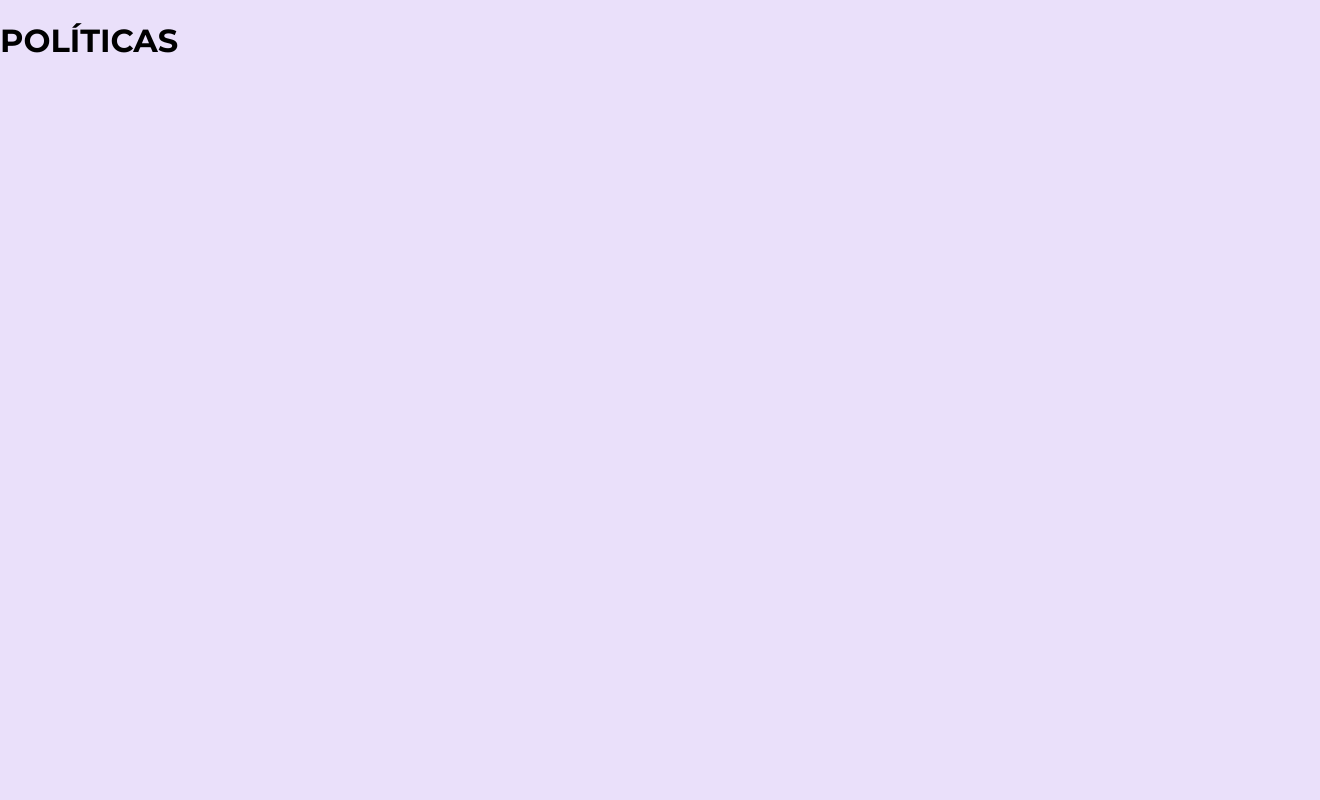
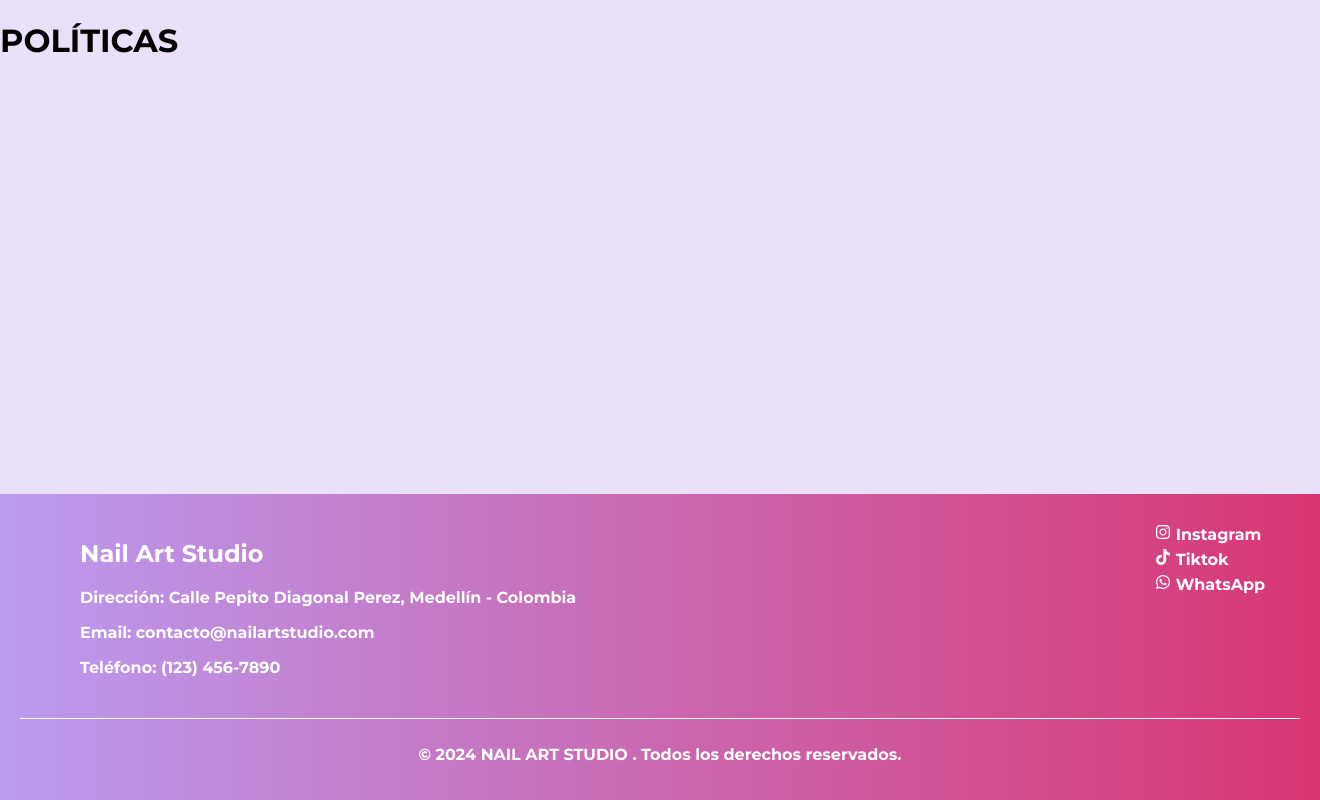
Before and after one commit to lvark/nailartwebpage, a React (Vite) app in the folder Syl01/: page /policies in a window 1280 px wide. Shown: the part 183-983 px from the top of the page, 1320 px wide, since content can reach past the window. Before the commit the page ends 800 px from the top, so only its background shows below. Built offline with nearby package versions, Linux system fonts and the light colour scheme; the HTML template or start-up script is replaced by a standard one.

Commit message:
Footer-1era-version

```diff
--- a/Syl01/index.html
+++ b/Syl01/index.html
@@ -3,7 +3,7 @@
   <head>
     <meta charset="UTF-8" />
     <meta name="viewport" content="width=device-width, initial-scale=1.0" />
-    <title>Salón de Belleza</title>
+    <title>Syvinails</title>
   </head>
   <body>
     <div id="root"></div>
--- a/Syl01/src/App.jsx
+++ b/Syl01/src/App.jsx
@@ -7,11 +7,15 @@ import Schedule from './components/Schedule';
 import Contact from './components/Contact';
 import Faq from './components/Faq';
 import Policies from './components/Policies';
+import Footer from './components/Footer'; // Importa el Footer
+
 
 function App() {
   return (
     <Router>
       <Header />
+      <div id="root">
+      <div className="content"> {/* Contenedor para el contenido principal */}
       <Routes>
         <Route path="/" element={<Home />} />
         <Route path="/store" element={<Store/>} />
@@ -19,8 +23,10 @@ function App() {
         <Route path="/contact" element={<Contact />} />
         <Route path="/faq" element={<Faq />} />
         <Route path="/policies" element={<Policies />} />
-
       </Routes>
+      </div>
+      <Footer /> {/* Agrega el Footer aquí */}
+      </div>
     </Router>
   );
 }
--- a/Syl01/src/components/Footer.css
+++ b/Syl01/src/components/Footer.css
@@ -0,0 +1,62 @@
+.footer {
+  background: linear-gradient(90deg, #bb9bf0, #d93672); /* Gradiente horizontal de izquierda a derecha */
+  color: white;
+  padding: 20px;
+  width: 100%;
+}
+
+
+  .footer-container {
+    display: flex; /* Usamos flexbox para alinear elementos */
+    justify-content: center; /* Centramos los elementos dentro del contenedor */
+    align-items: flex-start; /* Alineamos al inicio */
+    max-width: 1200px;
+    margin: 0 auto;
+    padding: 5px;
+    position: relative; /* Permite que las redes sociales se alineen al extremo derecho */
+    flex-wrap: wrap; /* Permite que los elementos se envuelvan en pantallas pequeñas */
+
+  }
+
+  .footer-column {
+    flex: 1; /* Cada columna ocupará su espacio proporcional */
+    padding: 0 20px;
+    min-width: 200px; /* Define un ancho mínimo para las columnas */
+
+  }
+
+  .footer-address {
+    text-align: center; /* Centra la columna de dirección */
+  }
+
+  .social-links {
+    position: absolute; /* Colocamos esta sección en posición absoluta */
+    right: 0; /* Alineamos al extremo derecho */
+  }
+
+  .social-links a {
+    display: block;
+    margin: 5px 0;
+    color: white;
+    text-decoration: none;
+  }
+
+  .footer-bottom {
+    border-top: 1px solid #ffffff;
+    padding-top: 10px;
+    margin-top: 20px;
+    text-align: center; /* Centra el texto del copyright */
+  }
+
+  @media (max-width: 768px) {
+    .footer-container {
+      flex-direction: column;
+      text-align: center;
+    }
+
+    .social-links {
+      position: static; /* Las redes sociales se alinean normalmente en pantallas pequeñas */
+      margin-top: 20px; /* Añadimos espacio entre las columnas */
+      text-align: center; /* Centra el texto de redes sociales */
+    }
+  }
--- a/Syl01/src/components/Footer.jsx
+++ b/Syl01/src/components/Footer.jsx
@@ -0,0 +1,40 @@
+import React from 'react';
+import { FaWhatsapp , FaInstagram, FaTiktok   } from 'react-icons/fa'; // Importar íconos de React Icons
+import './Footer.css';
+
+const Footer = () => {
+  return (
+    <footer className="footer">
+      <div className="footer-container">
+        {/* Columna de Dirección */}
+        <div className="footer-column">
+
+          <h2> Nail Art Studio</h2>
+          <p>Dirección: Calle Pepito Diagonal Perez, Medellín - Colombia</p>
+          <p>Email: contacto@nailartstudio.com</p>
+          <p>Teléfono: (123) 456-7890</p>
+        </div>
+
+        {/* Columna de Redes Sociales */}
+        <div className="footer-column">
+          <div className="social-links">
+              <a href="#" target="_blank" rel="noopener noreferrer">
+              <FaInstagram className="social-icon" /> Instagram
+            </a>
+            <a href="#" target="_blank" rel="noopener noreferrer">
+              <FaTiktok  className="social-icon" /> Tiktok
+            </a>
+            <a href="#" target="_blank" rel="noopener noreferrer">
+              <FaWhatsapp  className="social-icon" /> WhatsApp
+            </a>
+          </div>
+        </div>
+      </div>
+      <div className="footer-bottom">
+        <p>&copy; {new Date().getFullYear()} NAIL ART STUDIO . Todos los derechos reservados.</p>
+      </div>
+    </footer>
+  );
+};
+
+export default Footer;
--- a/Syl01/src/components/Header.css
+++ b/Syl01/src/components/Header.css
@@ -28,7 +28,7 @@ ul {
   padding: 0;
   overflow: hidden;
   /*background-color: #bb9bf0;*/
-  background: rgba(187, 155, 240, 0.7) ;
+  background:   rgba(187, 155, 240, 0.7) ;
 }
 
 li {
@@ -47,7 +47,7 @@ li a {
 }
 
 li a:hover {
-  background-color: #bb9bf0;
+  background-color: #d93672;  /* sombra  cuando paso el cursor por el link */
 }
 
 
@@ -59,8 +59,6 @@ li a:hover {
   flex-grow: 1;
   text-align: right;
   display: marker;
-   /* display: flex;    */      /* inicia menu navegacion desde el centro */
-  justify-content: center;
   color: #bb9bf0;
 }
 
@@ -77,8 +75,6 @@ li a:hover {
 
 .nav-links li {
   display: inline;
-
-
 }
 
 /* Estilos para los enlaces de navegación */
@@ -87,12 +83,10 @@ li a:hover {
   color: #bb9bf0;
   font-size: 1.1rem;
   transition: color 0.3s ease;
-
-
 }
 
 .nav-links a:hover {
-  color: #d93672;
+  color: #f8d9e0;
 }
 
 /* Ocultar el menú para pantallas pequeñas */
@@ -161,7 +155,7 @@ li a:hover {
 }
 
 .nav-links a:hover {
-  color: #d93672;
+  color: #f8d9e0; /* cambio color letras  */
 }
 
 /* Ocultar el menú para pantallas pequeñas */
--- a/Syl01/src/index.css
+++ b/Syl01/src/index.css
@@ -4,10 +4,20 @@
 
 /*html,*/
  body {
- height: 5%;
+ height: 100%;
  margin: 0;
  padding: 0;
  background: rgba(187, 155, 240, 0.3) ;
   /* Color de fondo para el resto de la pantalla */
 font-family: Montserrat, sans-serif;
 }
+
+#root {
+  display: flex; /* Usar flexbox para el layout */
+  flex-direction: column; /* Colocar elementos en columna */
+  min-height: 100vh; /* Asegúrate de que el contenedor principal ocupe al menos toda la ventana */
+}
+
+.content {
+  flex: 1; /* Esto permitirá que el contenido ocupe el espacio disponible */
+}
```
